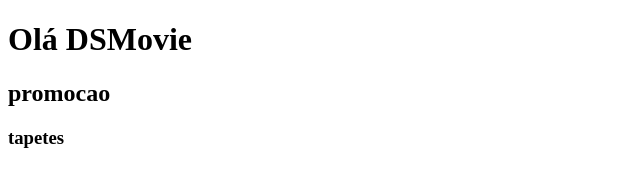
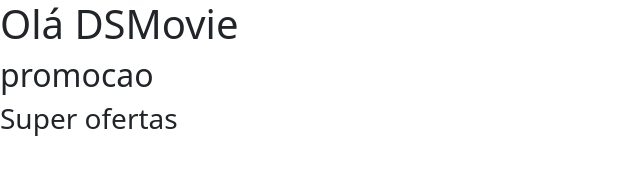
Before and after one commit to Janderson1323/dsmovie, a plain HTML site: page index.html in a window 1280 px wide. Shown: the whole page, without its empty margins (0-640 px from the left). Drawn offline with nearby package versions, Linux system fonts and the light colour scheme.

Commit message:
Bootstrap

```diff
--- a/index.html
+++ b/index.html
@@ -5,10 +5,13 @@
     <meta http-equiv="X-UA-Compatible" content="IE=edge">
     <meta name="viewport" content="width=device-width, initial-scale=1.0">
     <title>DSMovie</title>
+
+    <link href="https://cdn.jsdelivr.net/npm/bootstrap@5.1.3/dist/css/bootstrap.min.css" rel="stylesheet" integrity="sha384-1BmE4kWBq78iYhFldvKuhfTAU6auU8tT94WrHftjDbrCEXSU1oBoqyl2QvZ6jIW3" crossorigin="anonymous">
+
 </head>
 <body>
     <h1>Olá DSMovie</h1>
  <h2>promocao</h2>
- <h3>tapetes</h3>
+ <h3>Super ofertas</h3>
 </body>
 </html>
```
